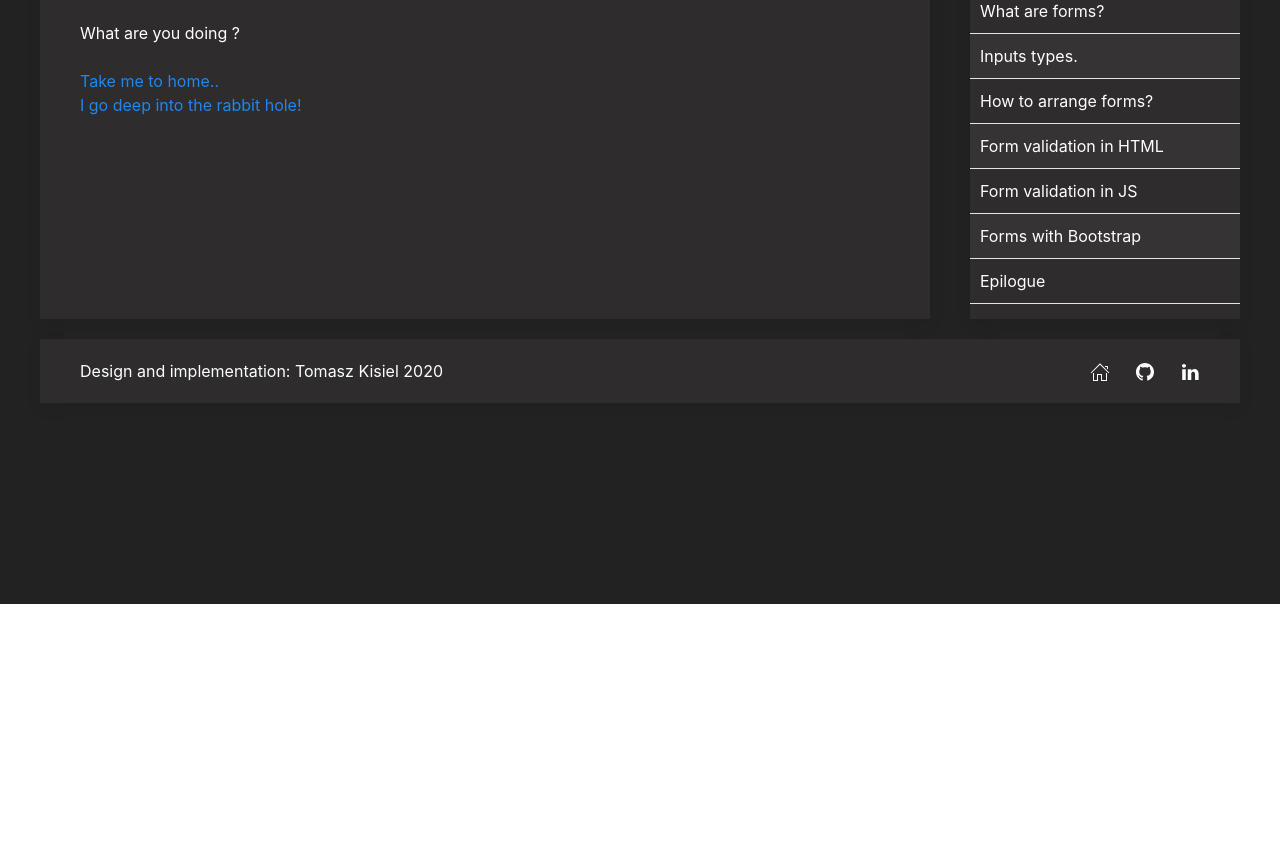
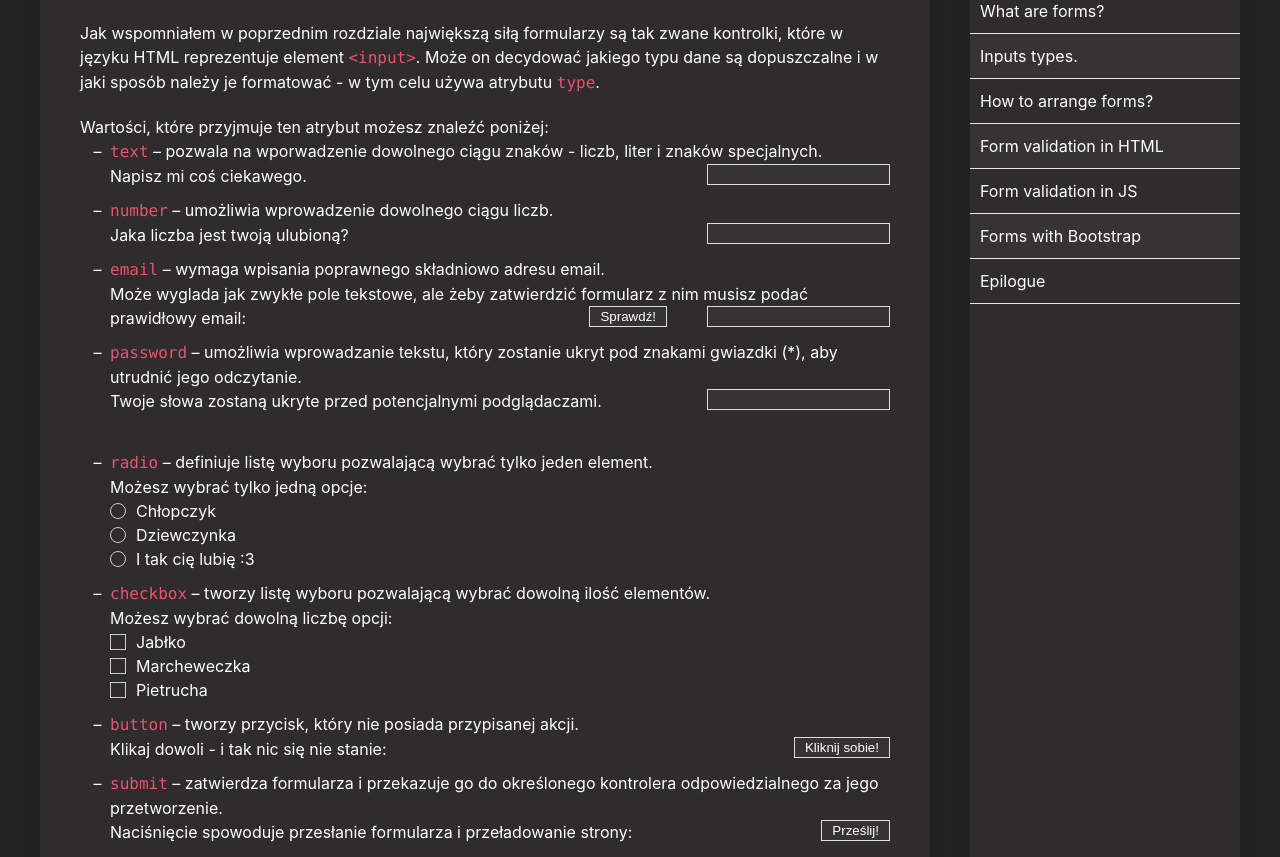
Before and after one commit to kishieel/web-forms-course, a React (Create React App) app: page /lesson/2 in a window 1280 px wide. Shown: the part 196-1053 px from the top of the page. Before the commit the page ends 800 px from the top, so only its background shows below. Built offline with nearby package versions, Linux system fonts and the light colour scheme.

Commit message:
Added second lesson.

```diff
--- a/src/components/App.js
+++ b/src/components/App.js
@@ -14,17 +14,15 @@ import SixthLesson from './lessons/SixthLesson'
 import {
   BrowserRouter as Router,
   Switch,
-  Route,
-  Link
+  Route
 } from "react-router-dom";
 
 const App = () => {
-  const [ darkMode, setDarkMode ] = useState( localStorage.getItem('darkMode') == 'true' || true )
+  const [ darkMode, setDarkMode ] = useState( localStorage.getItem('darkMode') !== "false" )
   const [ language, setLanguage ] = useState( localStorage.getItem('language') || "ENG" )
 
-  console.log( language)
-
   const handleDarkModeChange = ( ) => {
+    console.log( darkMode, localStorage.getItem('darkMode') )
     setDarkMode( ! darkMode  )
   }
 
@@ -57,22 +55,22 @@ const App = () => {
                 <Route path="/introduction">
                   <Introduction lang={ language }/>
                 </Route>
-                <Route path="/lessons/1">
+                <Route path="/lesson/1">
                   <FirstLesson lang={ language }/>
                 </Route>
-                <Route path="/lessons/2">
+                <Route path="/lesson/2">
                   <SecondLesson lang={ language }/>
                 </Route>
-                <Route path="/lessons/3">
+                <Route path="/lesson/3">
                   <ThirdLesson lang={ language }/>
                 </Route>
-                <Route path="/lessons/4">
+                <Route path="/lesson/4">
                   <FourthLesson lang={ language }/>
                 </Route>
-                <Route path="/lessons/5">
+                <Route path="/lesson/5">
                   <FifthLesson lang={ language }/>
                 </Route>
-                <Route path="/lessons/6">
+                <Route path="/lesson/6">
                   <SixthLesson lang={ language }/>
                 </Route>
                 <Route path="/epilogue">
--- a/src/components/lessons/Epilogue.js
+++ b/src/components/lessons/Epilogue.js
@@ -1,5 +1,4 @@
 import React from 'react'
-import { Link } from "react-router-dom";
 
 const Epilogue = () => {
   return (<>
--- a/src/components/lessons/Introduction.js
+++ b/src/components/lessons/Introduction.js
@@ -1,5 +1,4 @@
 import React from 'react'
-import { Link } from "react-router-dom";
 
 const Introduction = () => {
   return (<>
--- a/src/components/lessons/SecondLesson.js
+++ b/src/components/lessons/SecondLesson.js
@@ -13,36 +13,36 @@ const SecondLesson = ( props ) => {
         <ul className="uk-list uk-list-hyphen">
           <li>
             <span className="tk-code">text</span> &ndash; pozwala na wporwadzenie dowolnego ciągu znaków - liczb, liter i znaków specjalnych.<br/>
-            <form>
+            <form className="uk-overflow-hidden">
               <label for="textInput">Napisz mi coś ciekawego. </label>
-              <input id="textInput" className="tk-input uk-align-right" type="text" />
+              <input id="textInput" className="tk-input uk-align-right uk-margin-remove-bottom" type="text" style={{ maxWidth: '100%' }} name="fname" autofocus/>
             </form>
           </li>
           <li>
             <span className="tk-code">number</span> &ndash; umożliwia wprowadzenie dowolnego ciągu liczb.<br/>
-            <form>
+            <form className="uk-overflow-hidden">
               <label for="numberInput">Jaka liczba jest twoją ulubioną? </label>
-              <input id="numberInput" className="tk-input uk-align-right" type="number" />
+              <input id="numberInput" className="tk-input uk-align-right uk-margin-remove-bottom" type="number" style={{ maxWidth: '100%' }}/>
             </form>
           </li>
           <li>
             <span className="tk-code">email</span> &ndash; wymaga wpisania poprawnego składniowo adresu email.<br/>
-            <form>
+            <form className="uk-overflow-hidden">
               <label for="emailInput">Może wyglada jak zwykłe pole tekstowe, ale żeby zatwierdzić formularz z nim musisz podać prawidłowy email: </label>
               <input id="emailInput" className="tk-input uk-align-right uk-margin-remove-bottom" type="email" required/>
-              <input id="emailSubmitInput" className="tk-input uk-align-right uk-margin-remove-bottom" type="submit" style={{ paddingLeft: 10, paddingRight: 10 }} value="Sprawdź!"/>
+              <input id="emailSubmitInput" className="tk-input uk-align-right uk-margin-remove-bottom" type="submit" style={{ paddingLeft: 10, paddingRight: 10, maxWidth: '100%' }} value="Sprawdź!"/>
             </form>
           </li>
           <li>
             <span className="tk-code">password</span> &ndash; umożliwia wprowadzanie tekstu, który zostanie ukryt pod znakami gwiazdki (*), aby utrudnić jego odczytanie.<br/>
-            <form>
+            <form className="uk-overflow-hidden">
               <label for="passwordInput">Twoje słowa zostaną ukryte przed potencjalnymi podglądaczami<span className="tk-pervert"> - jak ja</span>. </label>
-              <input id="passwordInput" className="tk-input uk-align-right" type="password" />
+              <input id="passwordInput" className="tk-input uk-align-right" type="password" style={{ maxWidth: '100%' }}/>
             </form>
           </li>
           <li>
             <span className="tk-code">radio</span> &ndash; definiuje listę wyboru pozwalającą wybrać tylko jeden element.<br/>
-            <form>
+            <form className="uk-overflow-hidden">
               Możesz wybrać tylko jedną opcje<span className="tk-pervert"> - no.. chyba że jesteś sprytny i wiesz jak to obejść</span>: <br/>
               <input id="radioMaleInput" className="uk-radio" name="gender" type="radio" /><label for="radioMaleInput" style={{ paddingLeft: 10 }} >Chłopczyk</label><br/>
               <input id="radioFemaleInput" className="uk-radio" name="gender" type="radio" /><label for="radioFemaleInput" style={{ paddingLeft: 10 }} >Dziewczynka</label><br/>
@@ -51,7 +51,7 @@ const SecondLesson = ( props ) => {
           </li>
           <li>
             <span className="tk-code">checkbox</span> &ndash; tworzy listę wyboru pozwalającą wybrać dowolną ilość elementów.<br/>
-            <form>
+            <form className="uk-overflow-hidden">
               Możesz wybrać dowolną liczbę opcji: <br/>
               <input id="checkboxAppleInput" className="uk-checkbox" name="apple" type="checkbox" /><label for="radioMaleInput" style={{ paddingLeft: 10 }} >Jabłko</label><br/>
               <input id="checkboxCarrotInput" className="uk-checkbox" name="carrot" type="checkbox" /><label for="radioFemaleInput" style={{ paddingLeft: 10 }} >Marcheweczka</label><br/>
@@ -60,76 +60,75 @@ const SecondLesson = ( props ) => {
           </li>
           <li>
             <span className="tk-code">button</span> &ndash; tworzy przycisk, który nie posiada przypisanej akcji.<br/>
-            <form>
+            <form className="uk-overflow-hidden">
               Klikaj dowoli - i tak nic się nie stanie:
-              <input className="tk-input uk-align-right uk-margin-remove-bottom" type="button" style={{ paddingLeft: 10, paddingRight: 10 }} value="Kliknij sobie!"/>
+              <input className="tk-input uk-align-right uk-margin-remove-bottom" type="button" style={{ maxWidth: '100%', paddingLeft: 10, paddingRight: 10 }} value="Kliknij sobie!"/>
             </form>
           </li>
           <li>
             <span className="tk-code">submit</span> &ndash; zatwierdza formularza i przekazuje go do określonego kontrolera odpowiedzialnego za jego przetworzenie.<br/>
-            <form>
+            <form className="uk-overflow-hidden">
               Naciśnięcie spowoduje przesłanie formularza i przeładowanie strony:
-              <input className="tk-input uk-align-right uk-margin-remove-bottom" type="submit" style={{ paddingLeft: 10, paddingRight: 10 }} value="Prześlij!"/>
+              <input className="tk-input uk-align-right uk-margin-remove-bottom" type="submit" style={{ maxWidth: '100%', paddingLeft: 10, paddingRight: 10 }} value="Prześlij!"/>
             </form>
           </li>
           <li>
             <span className="tk-code">reset</span> &ndash; przywraca wszystkie pola formularza do ich początkowej wartości.<br/>
-            <form>
+            <form className="uk-overflow-hidden">
               Ten przycisk pozwala wyczyścić formularz:
               <input className="tk-input uk-align-right uk-margin-remove-bottom" type="text" placeholder="Najpierw to coś tu wpisz.."/>
-              <input className="tk-input uk-align-right uk-margin-remove-bottom" type="reset" style={{ paddingLeft: 10, paddingRight: 10 }} value="Wyczyść!"/>
+              <input className="tk-input uk-align-right uk-margin-remove-bottom" type="reset" style={{ maxWidth: '100%', paddingLeft: 10, paddingRight: 10 }} value="Wyczyść!"/>
             </form>
           </li>
           <li>
             <span className="tk-code">color</span> &ndash; pozwala wybrać kolor za pomocą menu kontekstowego.
-            <input className="tk-input uk-align-right uk-margin-remove-bottom" type="color" style={{ padding: 0}}/>
+            <form className="uk-overflow-hidden">
+              <input className="tk-input uk-align-right uk-margin-remove-bottom" type="color" style={{ padding: 0, maxWidth: '100%' }}/>
+            </form>
           </li>
           <li>
             <span className="tk-code">date</span> &ndash; dopuszcza wprowadzenie jedynie daty w formacie zdefiniowanym przez przeglądarkę.
-            <form>
+            <form className="uk-overflow-hidden">
               <label for="dateInput">Jaki rok jest twoim ulubionym?</label>
-              <input id="dateInput" className="tk-input uk-align-right uk-margin-remove-bottom" type="date"/>
+              <input id="dateInput" className="tk-input uk-align-right uk-margin-remove-bottom" type="date" style={{ maxWidth: '100%' }}/>
             </form>
           </li>
           <li>
             <span className="tk-code">time</span> &ndash; pozwala na wprowadzenie czasu w formacie zdefiniowanym przez przeglądarkę.
-            <form>
+            <form className="uk-overflow-hidden">
               <label for="timeInput">Kiedy się spotkamy?</label>
-              <input id="timeInput" className="tk-input uk-align-right uk-margin-remove-bottom" type="time"/>
+              <input id="timeInput" className="tk-input uk-align-right uk-margin-remove-bottom" type="time" style={{ maxWidth: '100%' }}/>
             </form>
           </li>
           <li>
-            <span className="tk-code">datetime-local</span> &ndash;
-            <form>
+            <span className="tk-code">datetime-local</span> &ndash; umożliwia jednoczesne wprowadzenie daty i czasu w formacie określonym przez przeglądarkę.
+            <form className="uk-overflow-hidden">
               <label for="datetimeInput">Wybierz dogodny dla siebie termin spotkania.</label>
-              <input id="datetimeInput" className="tk-input uk-align-right uk-margin-remove-bottom" type="datetime-local"/>
+              <input id="datetimeInput" className="tk-input uk-align-right uk-margin-remove-bottom" type="datetime-local" style={{ maxWidth: '100%' }} />
             </form>
           </li>
           <li>
-            <span className="tk-code">month</span> &ndash;
-            <form>
+            <span className="tk-code">month</span> &ndash; pozwala na wprowadzenie miesiąca wybranego roku.
+            <form className="uk-overflow-hidden">
               <label for="monthInput">W którym miesiącu sie urodziłeś?</label>
-              <input id="monthInput" className="tk-input uk-align-right uk-margin-remove-bottom" type="month"/>
+              <input id="monthInput" className="tk-input uk-align-right uk-margin-remove-bottom" type="month" style={{ maxWidth: '100%' }}/>
             </form>
           </li>
           <li>
-            <span className="tk-code">week</span> &ndash;
-            <form>
+            <span className="tk-code">week</span> &ndash; umożliwia wprowadzenie tygodnia wybranego roku.
+            <form className="uk-overflow-hidden">
               <label for="weekInput">A czy wiesz który to był tydzień?</label>
-              <input id="weekInput" className="tk-input uk-align-right uk-margin-remove-bottom" type="week"/>
+              <input id="weekInput" className="tk-input uk-align-right uk-margin-remove-bottom" type="week" style={{ maxWidth: '100%' }}/>
             </form>
           </li>
           <li>
-            <span className="tk-code">file</span> &ndash;
+            <span className="tk-code">file</span> &ndash; tworzy kontroler, któremu możemy przekazać dowolny plik z naszego komputera - po jego naciśnieciu otworzy się menu kontekstowe umożliwiające wybór pliku.
           </li>
           <li>
-            <span className="tk-code">image</span> &ndash;
-          </li>
-          <li>
-            <span className="tk-code">range</span> &ndash;
-            <form>
+            <span className="tk-code">range</span> &ndash; domyślnie pozwala wybrać wartości na skali od 0 do 100.
+            <form className="uk-overflow-hidden">
               <label for="weekInput">Jak oceniasz skalę swojego cierpienia<span className="tk-pervert"> - nie.. nie możesz wyjść poza skale</span> ?</label>
-              <input id="rangeInput" className="uk-range uk-align-right uk-margin-remove-bottom" style={{ maxWidth: 200 }} type="range"/>
+              <input id="rangeInput" className="uk-range uk-align-right uk-margin-remove-bottom" style={{ width: 200, maxWidth: '100%', paddingTop: 10, paddingBottom: 10 }} type="range" />
             </form>
           </li>
           <li>
@@ -139,11 +138,16 @@ const SecondLesson = ( props ) => {
             <span className="tk-code">tel</span> &ndash; zwyczajowo używany w polu przeznaczonym na numer telefonu, nie posiada żadnych specyficznych właściwości i zachowuje się jak pole tekstowe.
           </li>
           <li>
-            <span className="tk-code">url</span> &ndash;
+            <span className="tk-code">url</span> &ndash; wymaga wpisania poprawnego składniowo adresu url.
+            <form className="uk-overflow-hidden" onSubmit={ (e) => { e.preventDefault(); return false; } }>
+              <label for="urlInput">Podaj adres swojej ulibionej strony internetowej<span className="tk-pervert"> - eghem... legalnej strony internetowej</span>. </label>
+              <input id="urlInput" className="tk-input uk-align-right uk-margin-remove-bottom" type="url" required/>
+              <input id="urlSubmitInput" className="tk-input uk-align-right uk-margin-remove-bottom" type="submit" style={{ paddingLeft: 10, paddingRight: 10, maxWidth: '100%' }} value="Sprawdź!"/>
+            </form>
           </li>
           <li>
             <span className="tk-code">hidden</span> &ndash; pozwala na stworzenie ukrytego pola tekstowego, niewidocznego w przeglądarce.
-            <form>
+            <form className="uk-overflow-hidden">
               <label for="hiddenInput">Teraz mnie widzisz.. a teraz nie!</label>
               <input id="hiddenInput" className="tk-input uk-align-right uk-margin-remove-bottom" type="hidden"/>
             </form>
@@ -157,57 +161,64 @@ const SecondLesson = ( props ) => {
         Innymi ciekawymi<span className="tk-pervert">, jak spływ wody w klozecie,</span> atrybutami są:
         <ul className="uk-list uk-list-hyphen">
           <li>
-            <span className="tk-code">rideonly</span> &ndash;
+            <span className="tk-code">rideonly</span> &ndash; sprawia, że dane zawarte w określonym polu są tylko do odczytu i nie można ich edytować.
           </li>
           <li>
-            <span className="tk-code">disabled</span> &ndash;
+            <span className="tk-code">disabled</span> &ndash; sprawia, że nie możemy modyfikować ani nawet nacisnąć na kontrolke. Wartości z zablokowanych kontrolek nie są przesyłane w formularzu.
           </li>
           <li>
-            <span className="tk-code">size</span> &ndash;
+            <span className="tk-code">size</span> &ndash; ustawia szerokość kontrolki określoną w znakach. Współpracuje jedynie z typami: <span className="tk-code">text</span>, <span className="tk-code">email</span>, <span className="tk-code">password</span>, <span className="tk-code">search</span>, <span className="tk-code">tel</span>, <span className="tk-code">url</span>.
           </li>
           <li>
-            <span className="tk-code">maxlength</span> &ndash;
+            <span className="tk-code">maxlength</span> &ndash; określa maksymalną liczbę znaków jakie mogą zostać wprowadzone w danej kontrolce.
           </li>
           <li>
-            <span className="tk-code">min</span>, <span className="tk-code">max</span> &ndash;
+            <span className="tk-code">min</span>, <span className="tk-code">max</span> &ndash; definiują minimalną i maksymalną wartość jakie mogą zostać wprowadzone. Współpracuje jedynie z typami: <span className="tk-code">number</span>, <span className="tk-code">date</span>, <span className="tk-code">time</span>, <span className="tk-code">datetime-local</span>, <span className="tk-code">month</span>, <span className="tk-code">week</span>, <span className="tk-code">range</span>.
           </li>
           <li>
-            <span className="tk-code">multiple</span> &ndash;
+            <span className="tk-code">multiple</span> &ndash; umożliwia wprowadzenie więcej niż tylko jednej wartości. Współpracuje jedynie z typami: <span className="tk-code">email</span>, <span className="tk-code">file</span>.
           </li>
           <li>
-            <span className="tk-code">pattern</span> &ndash;
+            <span className="tk-code">pattern</span> &ndash; definiuje <a className="uk-link" href="https://www.w3schools.com/jsref/jsref_obj_regexp.asp">wyrażenie regularne</a>, którego spełnienie jest wymagane w celu przesłania formularza.
           </li>
           <li>
-            <span className="tk-code">placeholder</span> &ndash;
+            <span className="tk-code">placeholder</span> &ndash; umożliwia wprowadzenie podpowiedzi dla użytkownika, która jest widoczna dopóki uzytkownik nie wprowadzi wartości w określonym polu.
           </li>
           <li>
-            <span className="tk-code">required</span> &ndash;
+            <span className="tk-code">required</span> &ndash; wymaga wprowadzenia wartości w określonym polu, w przeciwnym wypadku formularz nie zostanie przesłany.
           </li>
           <li>
-            <span className="tk-code">step</span> &ndash;
+            <span className="tk-code">step</span> &ndash; określa minimalną różnicę o jaką może zmieniać się wartość kontrolki. Współpracuje jedynie z typami: <span className="tk-code">number</span>, <span className="tk-code">date</span>, <span className="tk-code">time</span>, <span className="tk-code">datetime-local</span>, <span className="tk-code">month</span>, <span className="tk-code">week</span>, <span className="tk-code">range</span>.
           </li>
           <li>
-            <span className="tk-code">autofocus</span> &ndash;
+            <span className="tk-code">autofocus</span> &ndash; automatycznie zaznacza określone pole gdy strona zostaje przeładowana. Tego atrybutu powinniśmy użyć tylko raz.
           </li>
           <li>
             <span className="tk-code">autocomplete</span> &ndash;
           </li>
         </ul>
       </p>
+      <p>
+        Przykładowy formularz wykorzystujący większość z nowo-poznanych kontrolek możesz zobaczyć poniżej. Zachęcam do zabawy i samodzielnego stworzenia dowolnego formularza.
+      </p>
       <iframe
         height="300"
         scrolling="no"
         title="web-forms-lesson-2"
         src="https://codepen.io/tomaszkisiel/embed/WNrrKqW?height=265&theme-id=dark&default-tab=html,result"
-        frameborder="no"
+        frameBorder="no"
         allowtransparency="true"
-        allowfullscreen="true"
+        allowFullScreen={true}
         style={{ width: '100%' }}>
         <div style={{ height: 300, boxSizing: 'border-box', display: 'flex', alignItems: 'center', justifyContent: 'center', border: '2px solid', margin: '1em', padding: '1em' }}>
           See the Pen <a href='https://codepen.io/tomaszkisiel/pen/gOPOmXm'>web-forms-lesson-2</a> by TomaszKisiel
           (<a href='https://codepen.io/tomaszkisiel'>@tomaszkisiel</a>) on <a href='https://codepen.io'>CodePen</a>.
         </div>
       </iframe>
+      <div className="uk-alert-primary" uk-alert="">
+        <h3>ZADANIE BOJOWE !!!</h3>
+        <p>Korzystając ze zdobytych w tej lekcji informacji spróbuj stworzyć formularz wykorzystujący wszyskie kontrolki, oraz ich atrybuty. Dodatkowe informacje na temat znacznika <span className="tk-code">&lt;input&gt;</span> możesz znaleźć <a className="uk-link" href="https://www.w3schools.com/html/html_form_input_types.asp">tutaj</a>. Bądź kreatywny - powodzenia!</p>
+      </div>
     </article>
   </>)
 }
--- a/src/components/theme/Navigation.js
+++ b/src/components/theme/Navigation.js
@@ -13,22 +13,22 @@ const Navigation = ( props ) => {
           <Link to="/introduction">{ selectLanguageText( lang, "introduction-title" ) }</Link>
         </li>
         <li className="tk-nav-item">
-          <Link to="/lessons/1">{ selectLanguageText( lang, "lesson-1-title" ) }</Link>
+          <Link to="/lesson/1">{ selectLanguageText( lang, "lesson-1-title" ) }</Link>
         </li>
         <li className="tk-nav-item">
-          <Link to="/lessons/2">{ selectLanguageText( lang, "lesson-2-title" ) }</Link>
+          <Link to="/lesson/2">{ selectLanguageText( lang, "lesson-2-title" ) }</Link>
         </li>
         <li className="tk-nav-item">
-          <Link to="/lessons/3">{ selectLanguageText( lang, "lesson-3-title" ) }</Link>
+          <Link to="/lesson/3">{ selectLanguageText( lang, "lesson-3-title" ) }</Link>
         </li>
         <li className="tk-nav-item">
-          <Link to="/lessons/4">{ selectLanguageText( lang, "lesson-4-title" ) }</Link>
+          <Link to="/lesson/4">{ selectLanguageText( lang, "lesson-4-title" ) }</Link>
         </li>
         <li className="tk-nav-item">
-          <Link to="/lessons/5">{ selectLanguageText( lang, "lesson-5-title" ) }</Link>
+          <Link to="/lesson/5">{ selectLanguageText( lang, "lesson-5-title" ) }</Link>
         </li>
         <li className="tk-nav-item">
-          <Link to="/lessons/6">{ selectLanguageText( lang, "lesson-6-title" ) }</Link>
+          <Link to="/lesson/6">{ selectLanguageText( lang, "lesson-6-title" ) }</Link>
         </li>
         <li className="tk-nav-item">
           <Link to="/epilogue">{ selectLanguageText( lang, "epilogue-title" ) }</Link>
```
Also changed, not shown: src/components/lessons/FirstLesson.js (+8 -4 lines).
